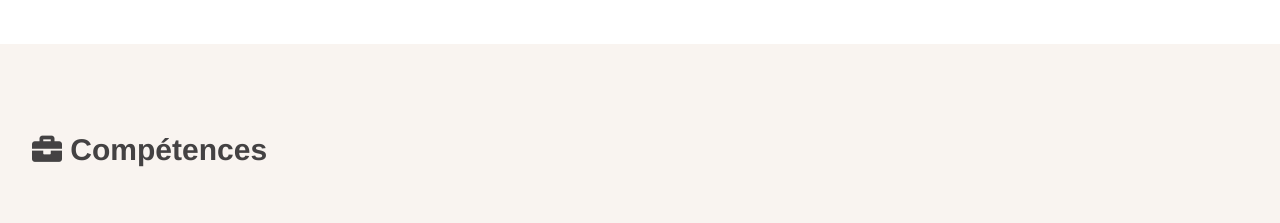
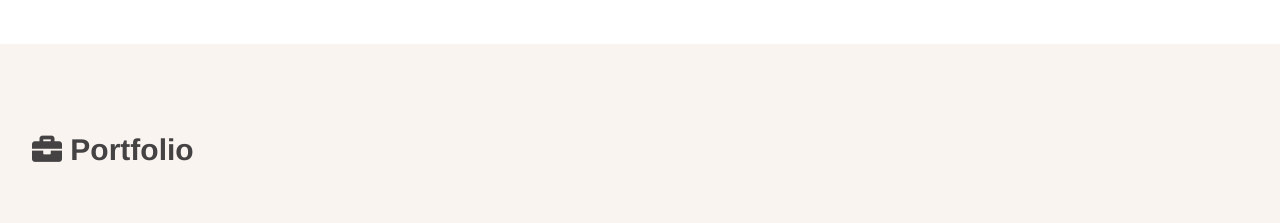
Before and after one commit to Celinahub/Celinahub-projet-definitif-presentation, a plain HTML site: page index.html in a window 1280 px wide. Shown: the part 2740-2963 px from the top of the page. Drawn offline with nearby package versions, Linux system fonts and the light colour scheme.

Commit message:
correction titre rubrique portfolio

```diff
--- a/index.html
+++ b/index.html
@@ -472,7 +472,7 @@ Il sait organiser son poste de travail et appliquer des consignes de sécurité.
 
                 <h1>
                     <span id="portfolio-title-icon"><i class="fas fa-briefcase"></i></span>
-                    <span class="h2 portfolio-title" data-lang="portfolio-title">Compétences</span>
+                    <span class="h2 portfolio-title" data-lang="portfolio-title">Portfolio</span>
                 </h1>
 
 
```
